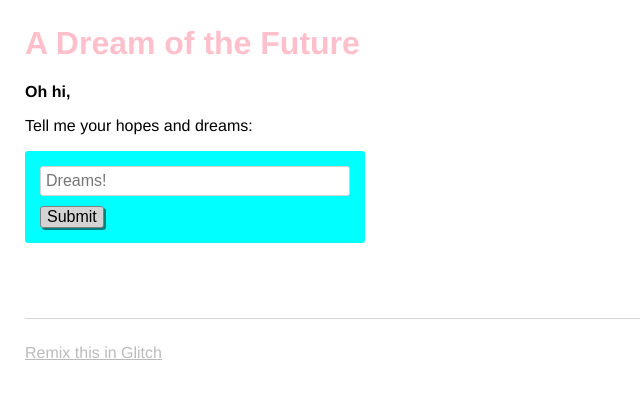
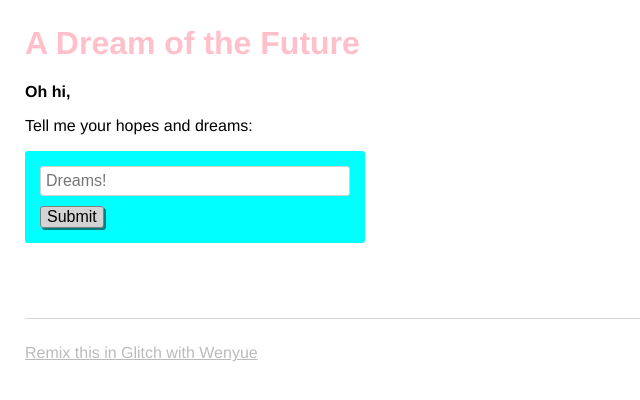
Before and after one commit to dualbricks/DIscord_bot, a website: page views/index.html in a window 1280 px wide. Shown: the full height of the page, 0-640 px from the left. Drawn offline with nearby package versions, Linux system fonts and the light colour scheme; no server answers.

Commit message:
🎸💁 Checkpoint views/index.html:639182/1

```diff
--- a/views/index.html
+++ b/views/index.html
@@ -40,7 +40,7 @@
 
     <footer>
       <a href="https://glitch.com">
-        Remix this in Glitch
+        Remix this in Glitch with Wenyue
       </a>
     </footer>
 
```
